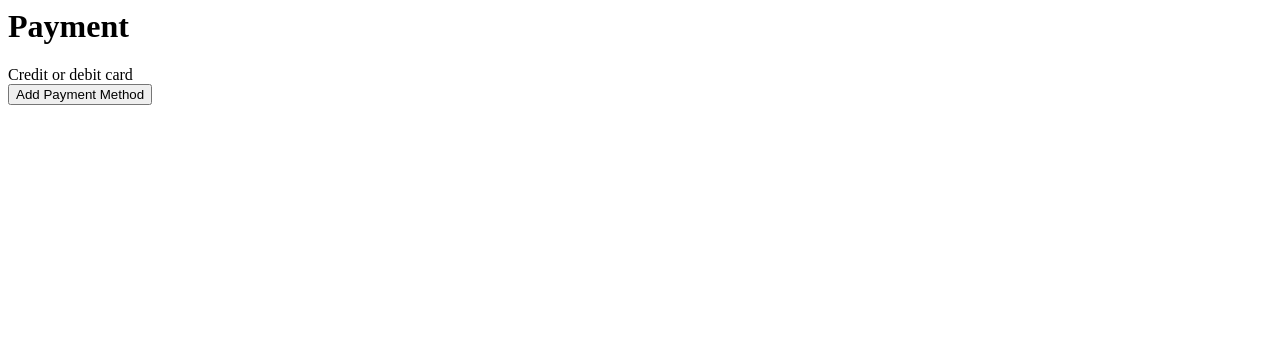
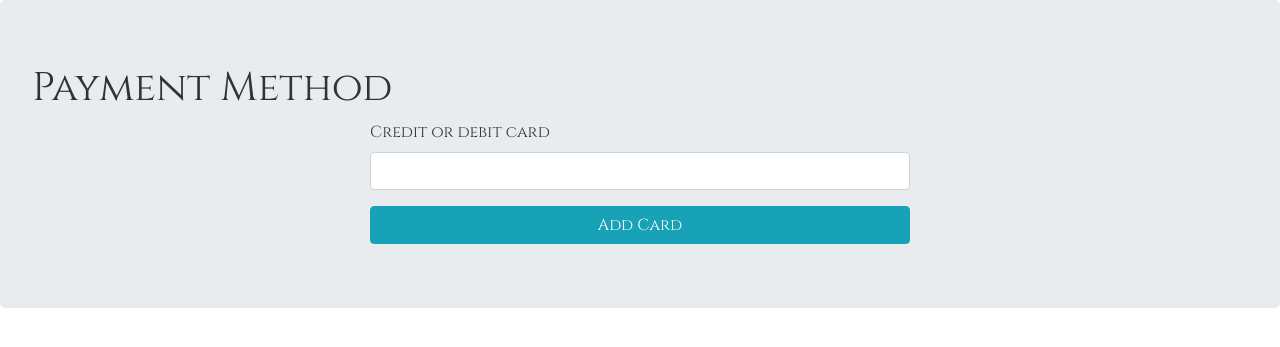
Before and after one commit to marcinstepienpython/milestone_final, a Django app: page /billing/payment-method/ in a window 1280 px wide. Shown: the top 347 px of the page. Run offline with Django 3.2, Linux system fonts and the light colour scheme; some libraries are stand-ins or nearby versions.

```diff
--- a/billing/templates/billing/payment-method.html
+++ b/billing/templates/billing/payment-method.html
@@ -1,5 +1,10 @@
 {% load static %}
 
+<link rel="stylesheet" href="https://stackpath.bootstrapcdn.com/bootstrap/4.3.1/css/bootstrap.min.css"
+    integrity="sha384-ggOyR0iXCbMQv3Xipma34MD+dH/1fQ784/j6cY/iJTQUOhcWr7x9JvoRxT2MZw1T" crossorigin="anonymous" />
+<link href="https://fonts.googleapis.com/css?family=Cinzel&display=swap" rel="stylesheet" />
+
+<link rel="stylesheet" href='{% static "css/main.css" %}' />
 
 <script src="https://code.jquery.com/jquery-3.2.1.min.js"></script>
 <script src="https://js.stripe.com/v3/"></script>
@@ -8,7 +13,7 @@
     data-next-url='/billing'>
 
     <div class="jumbotron">
-        <h1>Payment</h1>
+        <h1>Payment Method</h1>
         <div class="container">
             <div class="row">
                 <div class="col-md-6 offset-md-3">
@@ -25,7 +30,7 @@
                         <div id="card-errors" role="alert"></div>
                     </div>
 
-                    <button class='btn btn-info mt-3 btn-block'>Add Payment Method</button>
+                    <button class='btn btn-info mt-3 btn-block'>Add Card</button>
                 </div>
             </div>
         </div>
@@ -33,7 +38,7 @@
     </div>
 
 </form>
-
+{% include 'base/js.html' %}
 <script>
 
     var stripe = Stripe('pk_test_fpcyXSS2P3x8EvV4rA9hTheC004wTnx3KO');
@@ -81,7 +86,17 @@
             url: paymentMethodEndpoint,
             method: "POST",
             success: function (data) {
-                console.log(data)
+                var success = data.message || "Success! Card added!"
+                card.clear()
+                if ($.alert) {
+                    $.alert(success)
+                    setTimeout(function () {
+                        window.location = '/billing/'
+                    }, 3000)
+
+                } else {
+                    window.location.reload()
+                }
             },
             error: function (error) {
                 console.log(error)
@@ -90,4 +105,10 @@
     }
 
 </script>
-{% include 'base/js.html' %}
+
+<script src="https://cdnjs.cloudflare.com/ajax/libs/popper.js/1.14.7/umd/popper.min.js"
+    integrity="sha384-UO2eT0CpHqdSJQ6hJty5KVphtPhzWj9WO1clHTMGa3JDZwrnQq4sF86dIHNDz0W1"
+    crossorigin="anonymous"></script>
+<script src="https://stackpath.bootstrapcdn.com/bootstrap/4.3.1/js/bootstrap.min.js"
+    integrity="sha384-JjSmVgyd0p3pXB1rRibZUAYoIIy6OrQ6VrjIEaFf/nJGzIxFDsf4x0xIM+B07jRM"
+    crossorigin="anonymous"></script>
--- a/billing/views.py
+++ b/billing/views.py
@@ -17,5 +17,5 @@ def payment_method_view(request):
 
 def payment_method_createview(request):
     if request.method == "POST":
-        return JsonResponse({'message': 'done'})
+        return JsonResponse({'message': 'Success! Card added!'})
     return HttpResponse("error", status_code=401)
```
Also changed, not shown: 1 other file.
